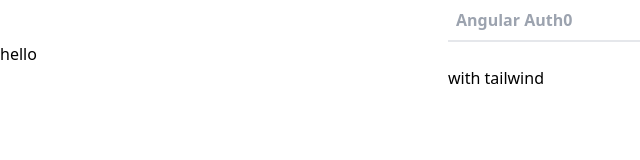
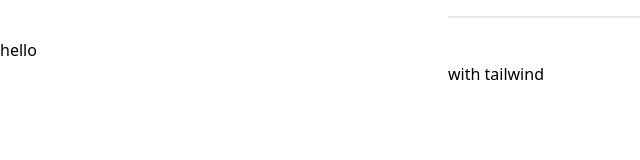
Before and after one commit to KangoKishino/auth0-app, an Angular app in the folder packages/client/: page /top in a window 1280 px wide. Shown: the top 160 px of the page, without its empty margins (0-640 px from the left). Built offline with nearby package versions, Linux system fonts and the light colour scheme.

Commit message:
fix scss

```diff
--- a/packages/client/src/app/app.component.html
+++ b/packages/client/src/app/app.component.html
@@ -1,10 +1,10 @@
 <div class="w-96 mx-auto">
   <div class="border-b-2 p-2 flex justify-between">
-    <a class="font-bold text-gray-400" routerLink="/"> Angular Auth0 </a>
+    <!-- <a class="font-bold text-gray-400" routerLink="/"> Angular Auth0 </a> -->
     <!-- <a class="font-bold text-gray-400" (click)="logout()">logout</a> -->
   </div>
   <div class="px-2">
-    <!-- <router-outlet></router-outlet> -->
+    <router-outlet></router-outlet>
   </div>
 </div>
 <div>hello</div>
```
